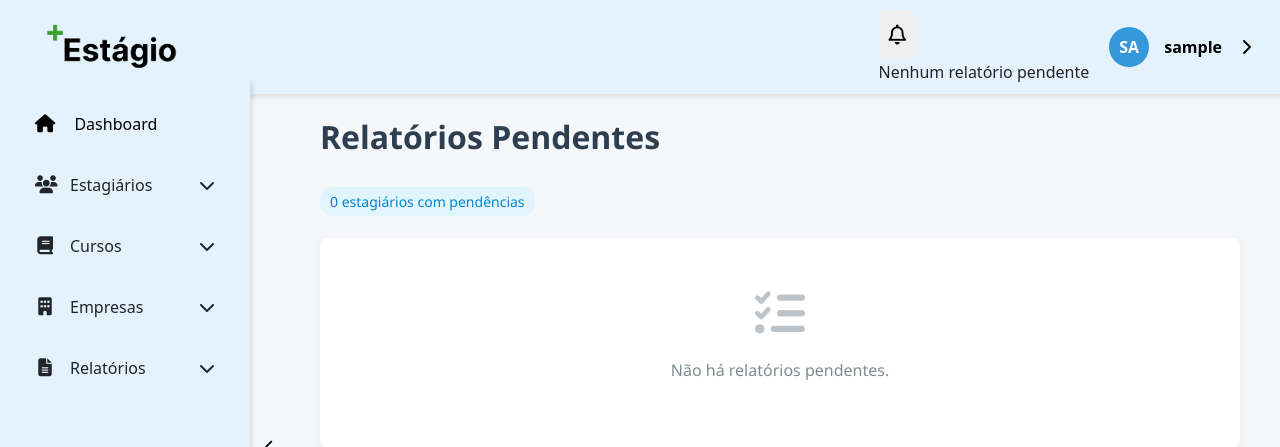
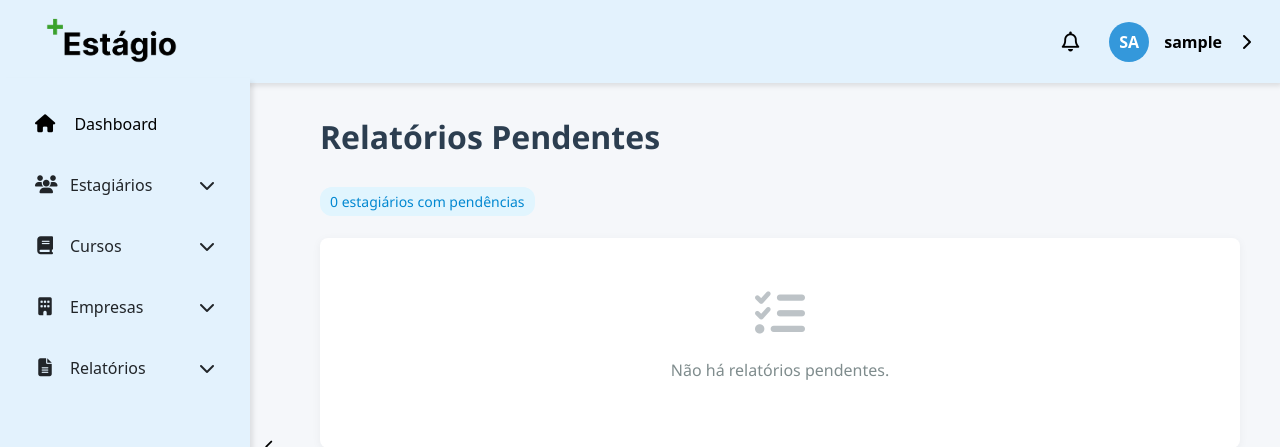
Before and after one commit to JefteFontes/estagio-plus-ProExt, a Django app: page /accounts/profile/relatorios/ in a window 1280 px wide. Shown: the top 447 px of the page. Run offline with Django 5.2, Linux system fonts and the light colour scheme; the visitor is signed in with stand-in values (Sample User, id 1); data that the repository does not hold is empty; some libraries are stand-ins or nearby versions.

Commit message:
ajuste notificação

```diff
--- a/static/dashboard/css/style.css
+++ b/static/dashboard/css/style.css
@@ -1008,6 +1008,7 @@
 
 .notif-btn:hover{
     text-decoration: underline;
-    background-color: #ade9ad;
+    background-color: #5DADE2;
     transition: background-color 0.3s ease;
+    color: #F5F5F5 !important;
 }
--- a/templates/partials/nav-bar.html
+++ b/templates/partials/nav-bar.html
@@ -11,23 +11,7 @@
         {% url 'account_login' as login_url_ %}
         {% if user.is_authenticated %}
         <div class="navbar-user">
-            <div class="notif">
-                <div class="notif-item">
-                    <button title="Notificação" class="notif-btn">
-                        <i class="fa-regular fa-bell"></i>
-                        {% if relatorios_pendentes_count > 0 %}
-                            <span class="notification-badge">{{ relatorios_pendentes_count }}</span>
-                        {% endif %}
-                    </button>
-                    <div class="notification-message">
-                        {% if relatorios_pendentes_count > 0 %}
-                            <pre>{{ relatorios_resumo }}</pre>
-                        {% else %}
-                            Nenhum relatório pendente
-                        {% endif %}
-                    </div>
-                </div>
-            </div>
+            <a title="Notificação" href="#" class="notif-btn"><i class="fa-regular fa-bell"></i></a>
             <div class="user-info">
                 <span class="initials-user">{{ request.user.username|slice:":2"|upper }}</span>
                 <span class="user-name">{{ request.user.username }}</span>
```
